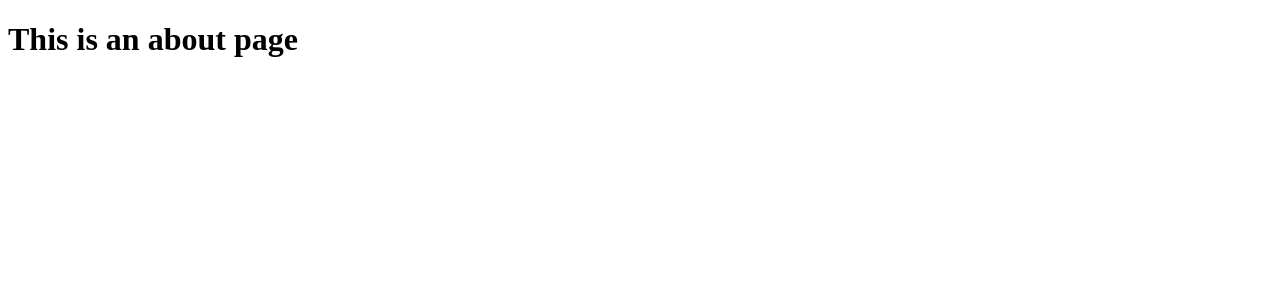
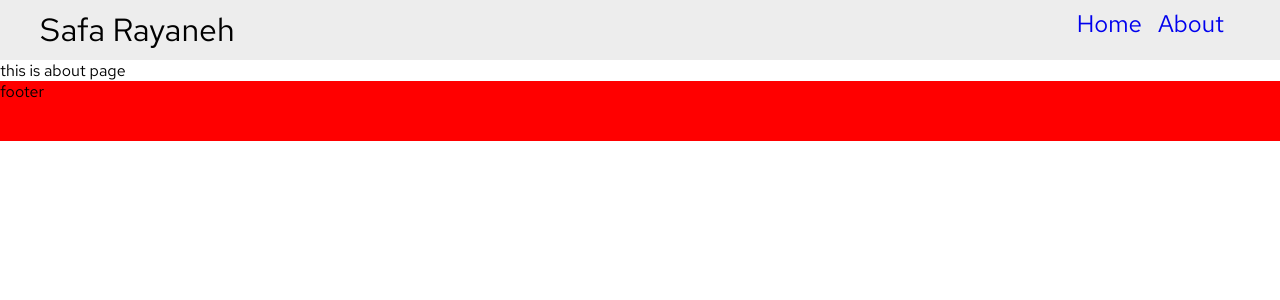
Before and after one commit to penkong/vue-safa, a Vue app in the folder safa/: page /about in a window 1280 px wide. Shown: the top 300 px of the page. Built offline with nearby package versions, Linux system fonts and the light colour scheme.

Commit message:
making header

```diff
--- a/safa/public/index.html
+++ b/safa/public/index.html
@@ -5,7 +5,8 @@
     <meta http-equiv="X-UA-Compatible" content="IE=edge">
     <meta name="viewport" content="width=device-width,initial-scale=1.0">
     <link rel="icon" href="<%= BASE_URL %>favicon.ico">
-    <title>safa</title>
+    <link href="https://fonts.googleapis.com/css?family=Red+Hat+Text:400,700&display=swap" rel="stylesheet">
+    <title> Safa </title>
   </head>
   <body>
     <noscript>
--- a/safa/src/App.vue
+++ b/safa/src/App.vue
@@ -1,18 +1,43 @@
 <template>
   <div id="app">
-
+    <Header/>
     <router-view />
+    <Footer/>
   </div>
 </template>
 <script>
-import Header from './components/Header';
+import Header from './components/layout/Header';
+import Footer from './components/layout/Footer';
 export default {
   name: "App",
   components: {
-    Header
+    Header,
+    Footer
   }
 }
 </script>
 <style lang="scss">
+*,
+*::after,
+*::before {
+  margin: 0;
+  padding: 0;
+  box-sizing: inherit;
+}
+html {
+  // font-size: 62.5%; //10px
+  font-size: 16px;
+  font-family: 'Red Hat Text', sans-serif;
+}
+//
+body {
+  box-sizing: border-box;
+}
 
+#app {
+  height: 100vh;
+  display: flex;
+  flex-direction: column;
+  align-items: stretch;
+}
 </style>
--- /dev/null
+++ b/safa/src/components/layout/Footer.vue
@@ -0,0 +1,22 @@
+<template>
+    <div class="footer">
+        footer
+    </div>
+</template>
+
+<script>
+    export default {
+        name: "Footer",
+        components: {
+
+        }
+    }
+</script>
+
+<style lang="scss" scoped>
+.footer {
+    height: 60px;
+    width: 100vw;
+    background: red;
+}
+</style>
--- /dev/null
+++ b/safa/src/components/layout/Header.vue
@@ -0,0 +1,43 @@
+<template>
+  <nav class="header">
+      <p>Safa Rayaneh</p>
+      <div>
+        <router-link to="/">Home</router-link>
+        <router-link to="/about">About</router-link>
+      </div>
+  </nav>
+</template>
+
+<script>
+export default {
+  name: "Header",
+};
+</script>
+
+<!-- Add "scoped" attribute to limit CSS to this component only -->
+<style scoped lang="scss">
+.header {
+  height: 60px;
+  width: 100vw;
+  background: #ededed;
+  display: flex;
+  flex-direction: row;
+  justify-content: space-between;
+
+  p {
+    padding: 0.5rem;
+    margin: 0 2rem;
+    font-size: 2rem;
+  }
+
+  div {
+    padding: 0.5rem;
+    margin: 0 2rem;
+    font-size: 1.5rem;
+    a {
+      margin-right: 1rem;
+      text-decoration: none;
+    }
+  }
+}
+</style>
--- /dev/null
+++ b/safa/src/components/views/About.vue
@@ -0,0 +1,15 @@
+<template>
+  <div class="about">
+    this is about page
+  </div>
+</template>
+
+<script>
+  export default {
+    name: "About"
+  }
+</script>
+
+<style lang="scss" scoped>
+
+</style>
--- a/safa/src/layout/Footer.vue
+++ /dev/null
@@ -1 +0,0 @@
-v
--- a/safa/src/router.js
+++ b/safa/src/router.js
@@ -20,7 +20,7 @@ export default new Router({
       // this generates a separate chunk (about.[hash].js) for this route
       // which is lazy-loaded when the route is visited.
       component: () =>
-        import(/* webpackChunkName: "about" */ "./views/About.vue")
+        import(/* webpackChunkName: "about" */ "./components/views/About.vue")
     }
   ]
 });
--- a/safa/src/views/About.vue
+++ /dev/null
@@ -1,5 +0,0 @@
-<template>
-  <div class="about">
-    <h1>This is an about page</h1>
-  </div>
-</template>
--- a/safa/src/views/Home.vue
+++ /dev/null
@@ -1,18 +0,0 @@
-<template>
-  <div class="home">
-    <img alt="Vue logo" src="../assets/logo.png" />
-    <HelloWorld msg="Welcome to Your Vue.js App" />
-  </div>
-</template>
-
-<script>
-// @ is an alias to /src
-import HelloWorld from "@/components/HelloWorld.vue";
-
-export default {
-  name: "home",
-  components: {
-    HelloWorld
-  }
-};
-</script>
```
Also changed, not shown: safa/src/components/views/Home.vue (added, +16 -0 lines), safa/src/layout/Header.vue (deleted, +0 -22 lines), safa/src/assets/logo.png (deleted).
